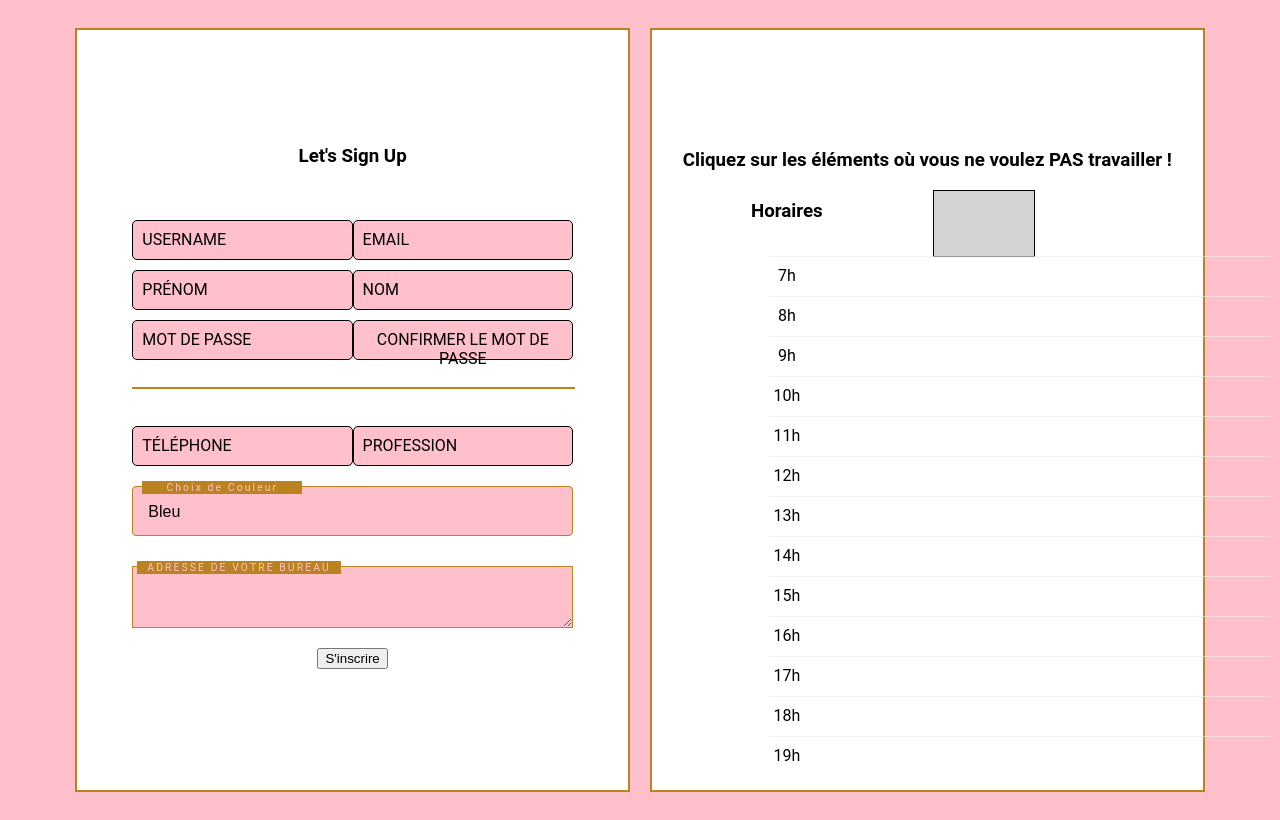
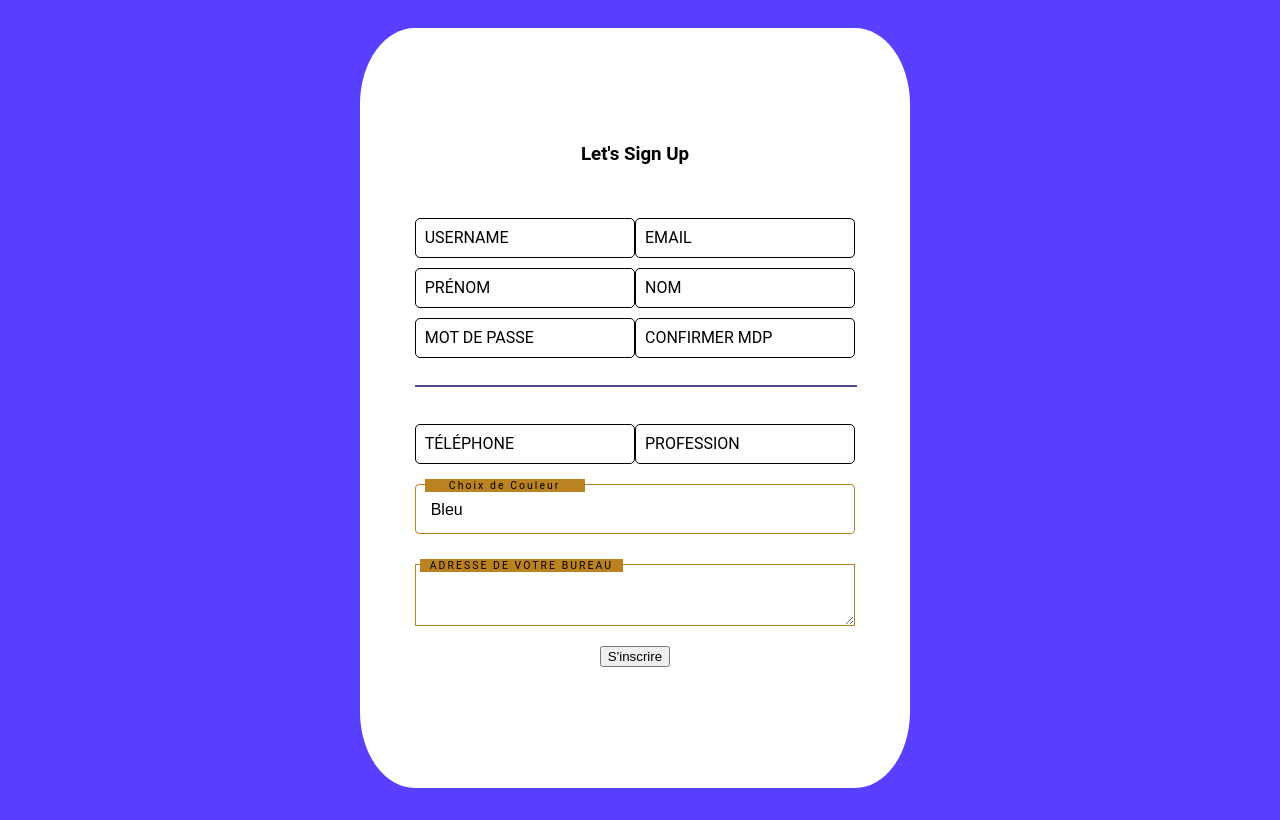
Before and after one commit to AlexisHoo/p24_agenda, a Django app: page /signup in a window 1280 px wide. After the commit the page ends 788 px from the top, so only its background shows below. Run offline with Django 5.2, Linux system fonts and the light colour scheme.

Commit message:
signup style and just form

```diff
--- a/merchex/static/signup/signup_style.css
+++ b/merchex/static/signup/signup_style.css
@@ -1,13 +1,19 @@
+:root {
+    --ma-couleur: rgb(186, 130, 33);
+    --ma-couleur2: white;
+    --fond: rgb(89, 63, 255);
+  }
+
 .container-body{
     display: flex;
     justify-content: center;
     align-items: center;
-    background: pink;
+    background: var(--fond);
     padding:20px;
 }
 
 body{
-    background: pink;
+    background: var(--fond);
 }
 
 .horaires-signup{
@@ -41,7 +47,7 @@ body{
 }
 
 .container{
-    border:2px solid rgb(186, 130, 33);
+    /* border:2px solid var(--ma-couleur); */
     width: 45%;
     text-align: center;
     display: flex;
@@ -50,6 +56,7 @@ body{
     align-items: center;
     background: white;
     height: 95svh;
+    border-radius: 10%;
 
 }
 
@@ -81,10 +88,10 @@ body{
 
     position: relative;
     height: 50px;
-    border: rgb(186, 130, 33) solid 1.9px;
+    border: var(--ma-couleur) solid 1.9px;
     color: black;
     outline: none;
-    background: pink;
+    background: var(--ma-couleur2);
     margin-top: 20px;
     margin-bottom: 20px;
     padding: 5px;
@@ -97,11 +104,11 @@ body{
     color: black;
     text-transform: uppercase;
 
-    color:pink;
+    color:var(--ma-couleur2);
     transform: translateX(5px) translateY(15px);
     font-size: 0.65em;
     padding: 0 10px;
-    background: rgb(186, 130, 33);
+    background: var(--ma-couleur);
     letter-spacing: 0.2em;
     transition:0.5s;
 }
@@ -109,11 +116,11 @@ body{
 .container-text textarea:focus ~ span
 {
 
-    background: pink;
-    color:rgb(186, 130, 33);
+    background: var(--ma-couleur2);
+    color:var(--ma-couleur);
 
-    border-left: 1.9px solid rgb(186, 130, 33);
-    border-right: 1.9px solid rgb(186, 130, 33);
+    border-left: 1.9px solid var(--ma-couleur);
+    border-right: 1.9px solid var(--ma-couleur);
 }
 
 .container-select select{
@@ -121,13 +128,13 @@ body{
     height: 50px;
     padding-left: 15px;
     font-size: 16px;
-    border: rgb(186, 130, 33) solid 1.9px;
+    border: var(--ma-couleur) solid 1.9px;
     border-radius: 4px;
     color: black;
     outline: none;
     -webkit-appearance: none;
     cursor: pointer;
-    background: pink;
+    background: var(--ma-couleur2);
     margin-top: 20px;
     margin-bottom: 10px;
 }
@@ -138,20 +145,20 @@ body{
     width:140px;
     left: 10px;
     top: 15px;
-    color:pink;
+    color:black;
     font-size: 0.65em;
     padding: 0 10px;
-    background: rgb(186, 130, 33);
+    background: var(--ma-couleur);
     letter-spacing: 0.2em;
     transition:0.5s;
 }
 
 .container-select select:focus ~ .title{
 
-    border-left: 1px solid rgb(186, 130, 33);
-    border-right: 1px solid rgb(186, 130, 33);
-    background: pink;
-    color: rgb(186, 130, 33);
+    border-left: 1px solid var(--ma-couleur);
+    border-right: 1px solid var(--ma-couleur);
+    background: var(--ma-couleur2);
+    color: var(--ma-couleur);
 }
 
 
@@ -170,7 +177,7 @@ body{
     padding: 10px;
     border: 1px solid black;
     text-align: center;
-    background: pink;
+    background: var(--ma-couleur2);
     border-radius: 5px;
     outline:none;
     font-size: 1em;
@@ -191,19 +198,19 @@ body{
 .inputBox input:valid ~ span,
 .inputBox input:focus ~ span
 {
-    color:rgb(186, 130, 33);
+    color:var(--ma-couleur);
     transform: translateX(10px) translateY(-7px);
     font-size: 0.65em;
     padding: 0 10px;
-    background: pink;
-    border-left: 1px solid rgb(186, 130, 33);
-    border-right: 1px solid rgb(186, 130, 33);
+    background: var(--ma-couleur2);
+    border-left: 1px solid var(--ma-couleur);
+    border-right: 1px solid var(--ma-couleur);
     letter-spacing: 0.2em;
 }
 
 .inputBox input:valid,
 .inputBox input:focus
 {
-    border: 1px solid rgb(186, 130, 33);
-    color: rgb(186, 130, 33);
+    border: 1px solid var(--ma-couleur);
+    color: var(--ma-couleur);
 }
--- a/merchex/templates/accueil/weekly.html
+++ b/merchex/templates/accueil/weekly.html
@@ -138,7 +138,7 @@
                     {% with index=forloop.counter %}
                     {% with index_jour=forloop.parentloop.counter %}
                     <div id="{{key}}_slot_{{index}}" class="form_week">
-                        <div class="hour-slot popup-button" id="{{key}}_div_rdv_{{index}}" style="height: 100%; z-index: 1; cursor: pointer;" data-post="slot_notes_{{ slot.heure_debut }}_{{ key }}" data-heure= "{{slot.get_heure_str}} - {{slot.get_heure_fin_str}} ({{ slot.duree}})." data-titre="{{ slot.date}}" data-slot-info = "{{ slot.patient.user.first_name }}{{ slot.patient.user.last_name }}_{{ slot.patient.tel_patient }}_{{ slot.patient.adresse_patient }}_{{ slot.patient.user.email }}_{{ slot.patient.numero_secu }}_{{ slot.note }}">
+                        <div class="hour-slot popup-button" id="{{key}}_div_rdv_{{index}}" style="height: 100%; z-index: 1; cursor: pointer;" data-post="slot_notes_{{ slot.heure_debut }}_{{ key }}" data-heure= "{{slot.get_heure_str}} - {{slot.get_heure_fin_str}} ({{ slot.duree}})." data-titre="{{ slot.date}}" data-slot-info = "{{ slot.patient.user.first_name }} {{ slot.patient.user.last_name }}_{{ slot.patient.tel_patient }}_{{ slot.patient.adresse_patient }}_{{ slot.patient.user.email }}_{{ slot.patient.numero_secu }}_{{ slot.note }}">
 
 
                             {% if slot.get_height < 10 %}
--- a/merchex/templates/logs/signup.html
+++ b/merchex/templates/logs/signup.html
@@ -69,13 +69,13 @@
                     <div class="inputBox">
 
                         {{ form1.password2 }}
-                        <span>Confirmer le mot de passe</span>
+                        <span>Confirmer MDP</span>
                     </div>
 
                 </div>
 
                 <br>
-               <hr style="border: 1px solid rgb(186, 130, 33); width: 100%;">
+               <hr style="border: 1px solid #504b86; width: 100%;">
                <br>
 
                <div class="block">
@@ -103,7 +103,7 @@
                 <div class="container-text">
 
                     {{ form2.address_of_office }}
-                    <span>Adresse de votre bureau</span>
+                    <span style="color: black;">Adresse de votre bureau</span>
                 </div>
 
                 <!-- {{ form2.as_p }} -->
@@ -113,7 +113,7 @@
 
         </div>
 
-        <div class="container"  style="margin-left: 10px;">
+        <!-- <div class="container"  style="margin-left: 10px;">
 
             <h3>Cliquez sur les éléments où vous ne voulez PAS travailler !</h3>
 
@@ -166,7 +166,7 @@
                 </script>
 
 
-            </div>
+            </div> -->
 
         </div>
 
@@ -174,7 +174,7 @@
 
     </div>
 
-    <script>
+    <!-- <script>
 
         let lundi = new Array(13).fill(false);
         let mardi = new Array(13).fill(false);
@@ -238,7 +238,7 @@
             });
         });
 
-    </script>
+    </script> -->
 
 
 </body>
```
Also changed, not shown: merchex/db.sqlite3.
